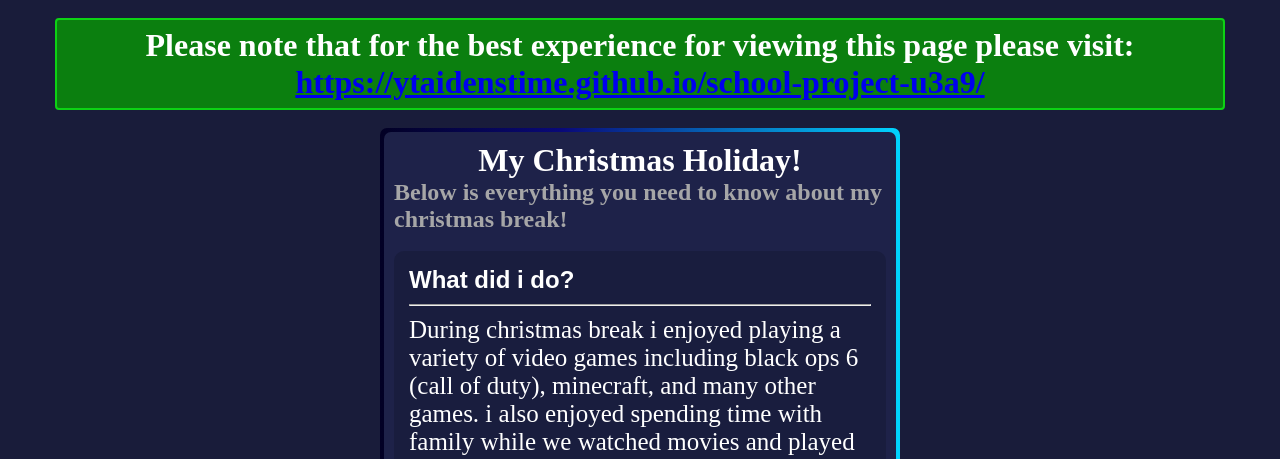
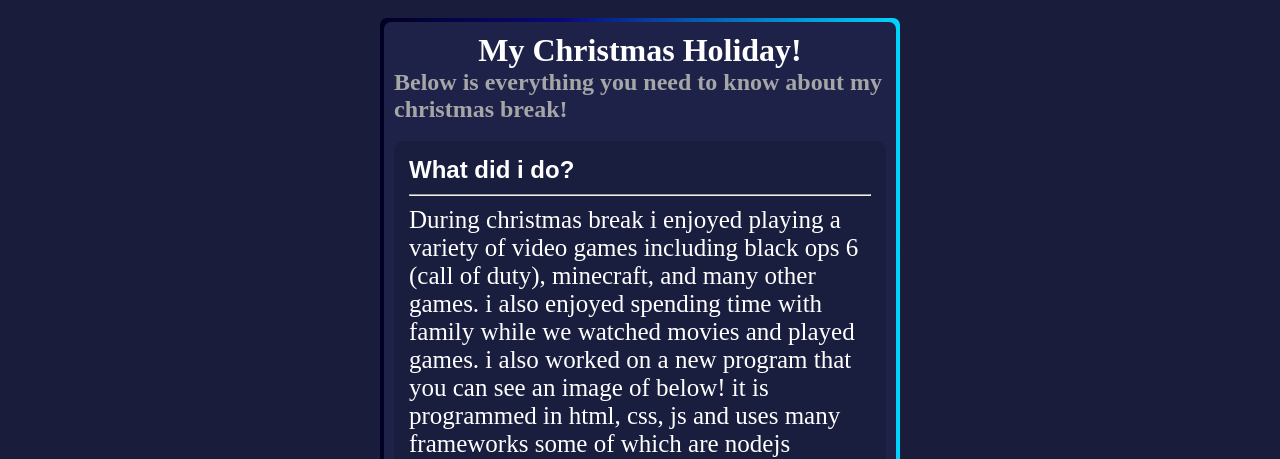
Before and after one commit to ytAidenstime/school-project-u3a9, a plain HTML site: page index.html in a window 1280 px wide. Shown: the top 459 px of the page. Drawn offline with Linux system fonts and the light colour scheme; a web font is replaced by a local one.

Commit message:
Update index.html

```diff
--- a/index.html
+++ b/index.html
@@ -4,8 +4,6 @@
     <title>My Summer vacation</title>
   </head>
   <body>
-    <br />
-    <h1 class="alert">Please note that for the best experience for viewing this page please visit: <a href="https://ytaidenstime.github.io/school-project-u3a9/">https://ytaidenstime.github.io/school-project-u3a9/</a></h1>
     <br />
     <div class="card-wrapper">
       <div class="card">
```
